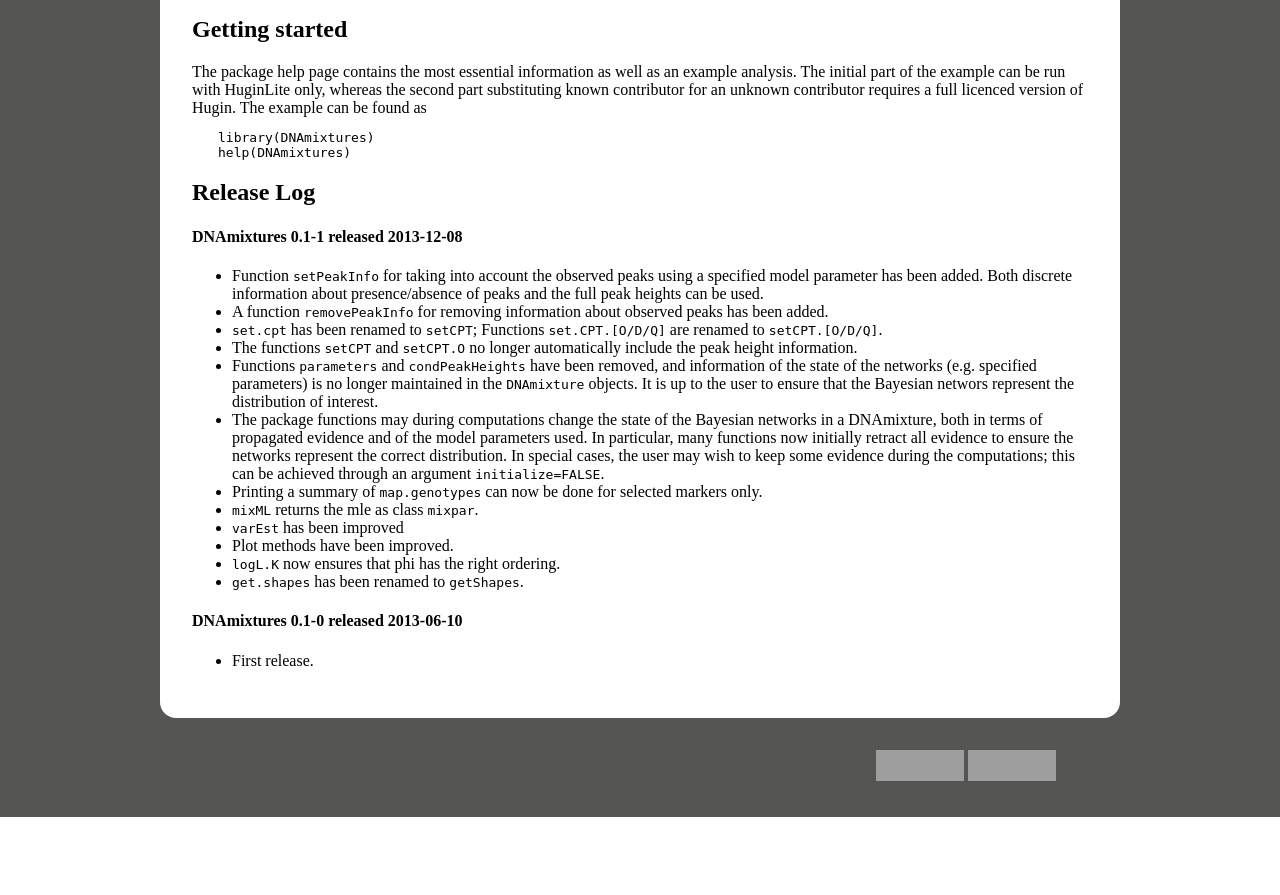
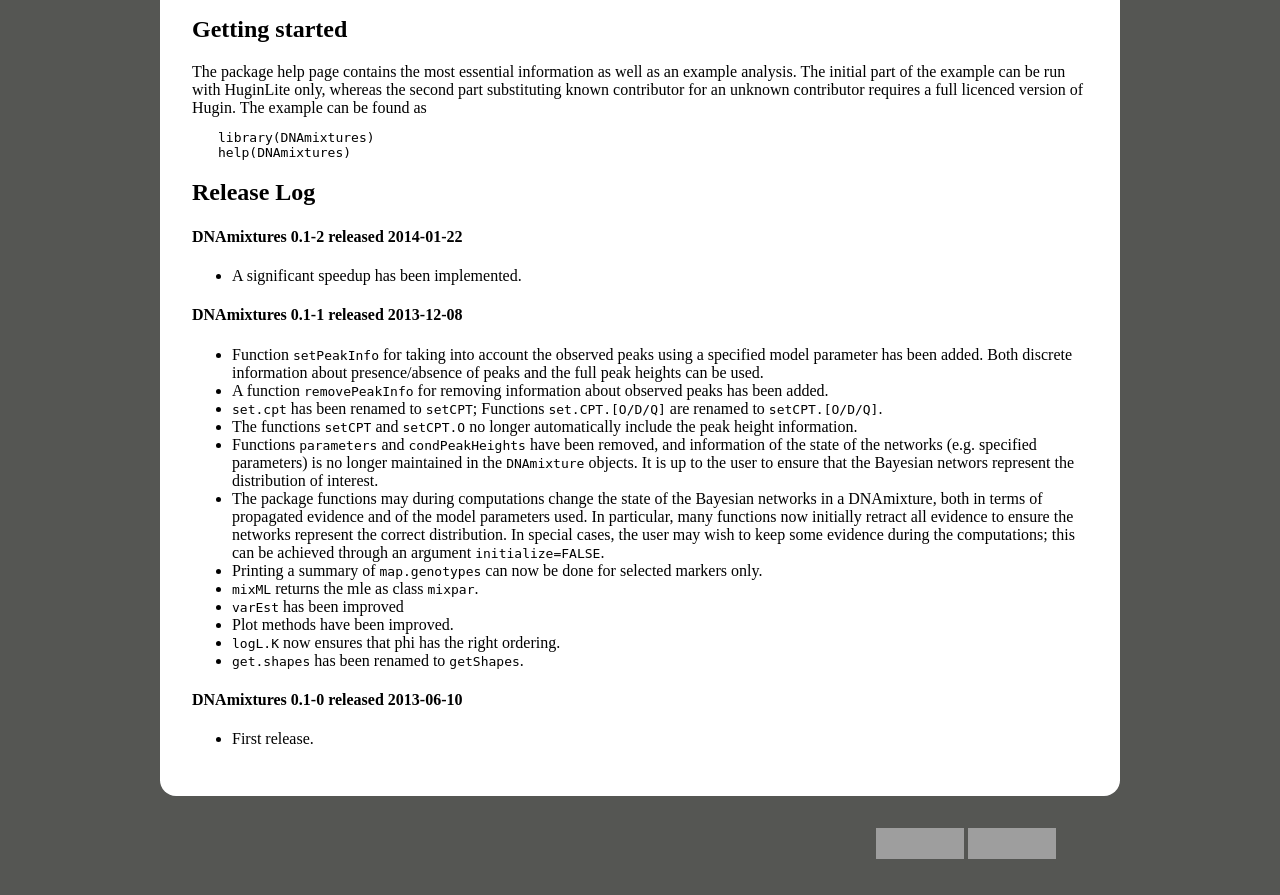
Before and after one commit to r-forge/dnamixtures, a PHP site: page / in a window 1280 px wide. Shown: the part 998-1893 px from the top of the page. Before the commit the page ends 1815 px from the top, so only its background shows below. Run offline with PHP 8.4, Linux system fonts and the light colour scheme; grey boxes are pictures that could not be loaded.

Commit message:
A significant speedup has been implemented and released as version 0.1-2
git-svn-id: svn://svn.r-forge.r-project.org/svnroot/dnamixtures@16 edb9625f-4e0d-4859-8d74-9fd3b1da38cb

```diff
--- a/www/index.php
+++ b/www/index.php
@@ -111,6 +111,10 @@ help(DNAmixtures)
 </p>
 
 <h2> Release Log </h2>
+<h4> DNAmixtures 0.1-2 released 2014-01-22</h4>
+<ul>
+<li> A significant speedup has been implemented. </li>
+</ul>
 <h4> DNAmixtures 0.1-1 released 2013-12-08</h4>
 <ul>
 <li> Function <code>setPeakInfo</code> for taking into account the observed peaks using a specified model parameter has been added.
```
Also changed, not shown: 1 other file.
